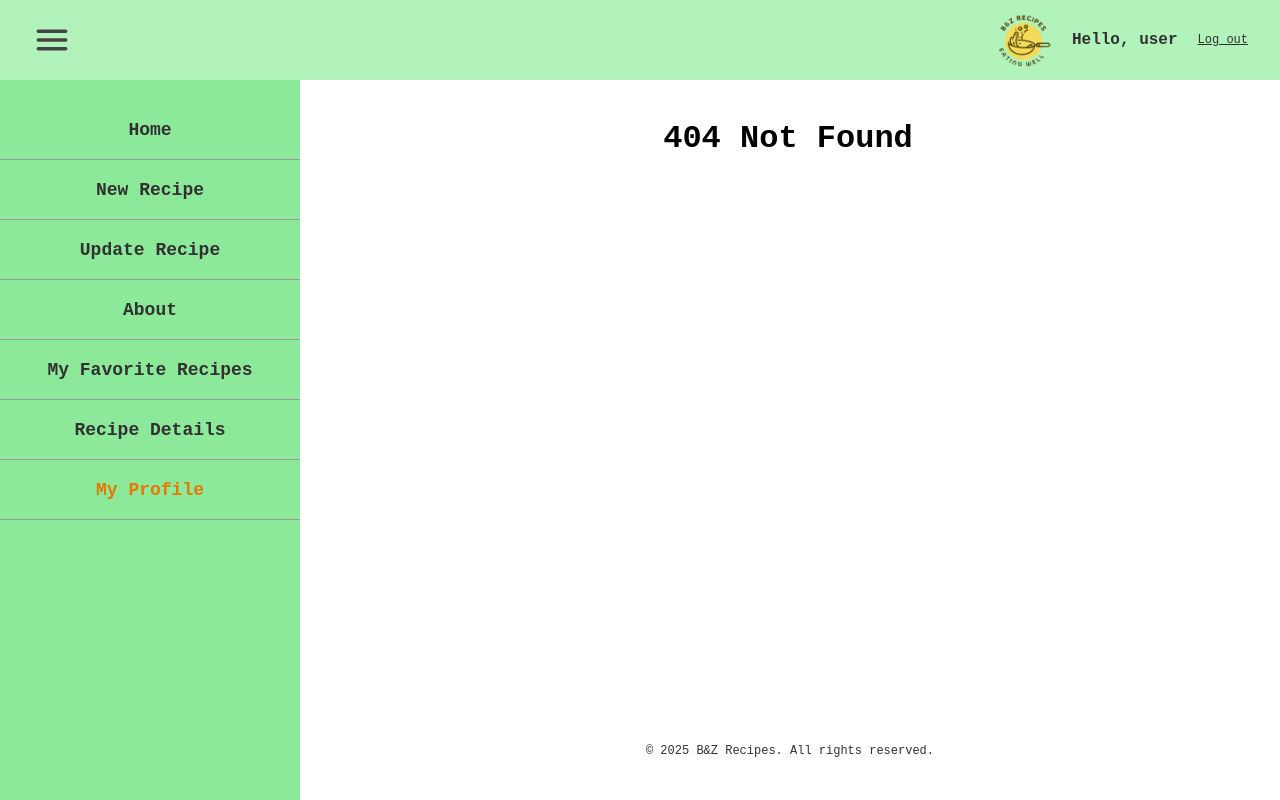
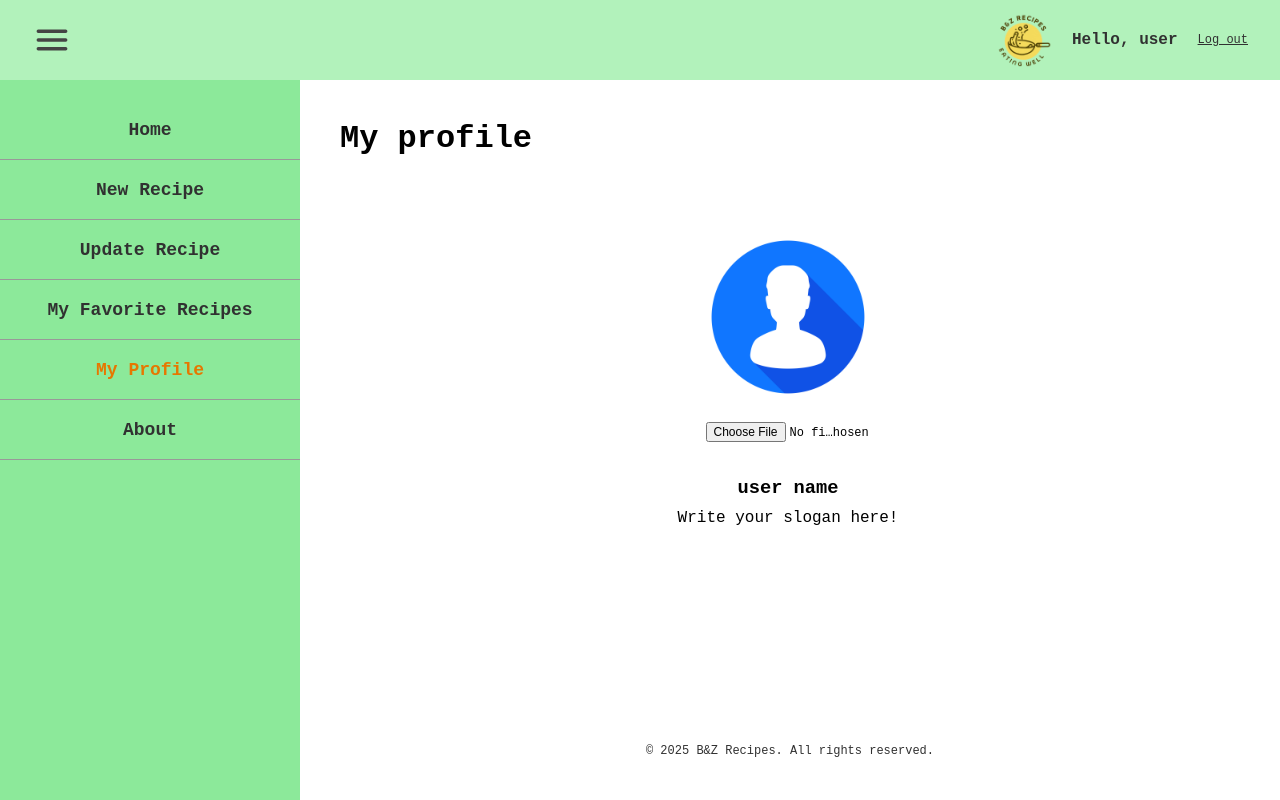
Before and after one commit to Baba-labab/recipe-mini-project, a React (Vite) app: page /profile in a window 1280 px wide. Before the commit this address had no page. Built offline with nearby package versions, Linux system fonts and the light colour scheme.

Commit message:
done the favorite page

```diff
--- a/src/App.jsx
+++ b/src/App.jsx
@@ -7,7 +7,8 @@ import AboutPage from "./pages/AboutPage";
 import CreateNewRecipe from "./pages/CreateNewRecipe";
 import UpdateRecipe from "./pages/UpdateRecipe";
 import ErrorPage from "./pages/ErrorPage";
-import FavoriteRecipe from "./pages/FavoriteRecipes";
+import FavoriteRecipes from "./pages/FavoriteRecipes";
+import Profile from "./pages/Profile";
 import { Routes, Route } from "react-router-dom";
 import recipeData from "./recipeList.json";
 import { useState } from "react";
@@ -35,6 +36,7 @@ function App() {
       })
     );
   }
+
   return (
     <div className="container">
       <NavBar />
@@ -48,6 +50,7 @@ function App() {
               data={recipeArr}
               onHandleDel={handleDelBtn}
               onHandleLike={handleLike}
+              onReset={() => setRecipeArr(recipeArr)}
             />
           }
         />
@@ -57,8 +60,17 @@ function App() {
         />
         <Route path="/new-recipe" element={<CreateNewRecipe />} />
         <Route path="/update-recipe" element={<UpdateRecipe />} />
-        <Route path="/favorites" element={<FavoriteRecipe />} />
+        <Route
+          path="/favorites"
+          element={
+            <FavoriteRecipes
+              data={recipeArr.filter((item) => item.liked)}
+              onHandleDel={handleDelBtn}
+            />
+          }
+        />
         <Route path="/about" element={<AboutPage />} />
+        <Route path="profile" element={<Profile />} />
         <Route path="*" element={<ErrorPage />} />
       </Routes>
 
--- a/src/components/Content.jsx
+++ b/src/components/Content.jsx
@@ -1,14 +1,12 @@
 import SingleRecipe from "./SingleRecipe";
 
-export default function Content({ data, onHandleDel, handleLike }) {
+export default function Content({ data, onHandleDel, handleLike, children }) {
   return (
     <div className="main-content">
-      {data && (
-        <h3 style={{ marginBottom: "20px" }}>You have {data.length} recipes</h3>
-      )}
+      {children}
       <ul className="recipe-list">
-        {data
-          ? data.map((recipe, index) => (
+        {data &&
+          data.map((recipe, index) => (
             <SingleRecipe
               key={recipe["id"]}
               recipe={recipe}
@@ -17,8 +15,7 @@ export default function Content({ data, onHandleDel, handleLike }) {
               index={index}
               handleLike={handleLike}
             />
-            ))
-          : `You haven't collected any recipes! `}
+          ))}
       </ul>
     </div>
   );
--- a/src/components/SideBar.jsx
+++ b/src/components/SideBar.jsx
@@ -30,27 +30,11 @@ export default function SideBar() {
         </NavLink>
 
         <NavLink
-          to="/about"
-          className={`side-bar-item ${({ isActive }) =>
-            isActive ? "active-link" : ""}`}
-        >
-          About
-        </NavLink>
-
-        <NavLink
           to="/favorites"
           className={`side-bar-item ${({ isActive }) =>
             isActive ? "active-link" : ""}`}
         >
           My Favorite Recipes
-        </NavLink>
-
-        <NavLink
-          to="/recipe-detail"
-          className={`side-bar-item ${({ isActive }) =>
-            isActive ? "active-link" : ""}`}
-        >
-          Recipe Details
         </NavLink>
 
         <NavLink
@@ -60,6 +44,14 @@ export default function SideBar() {
         >
           My Profile
         </NavLink>
+
+        <NavLink
+          to="/about"
+          className={`side-bar-item ${({ isActive }) =>
+            isActive ? "active-link" : ""}`}
+        >
+          About
+        </NavLink>
       </nav>
     </div>
   );
--- a/src/components/SingleRecipe.jsx
+++ b/src/components/SingleRecipe.jsx
@@ -12,7 +12,7 @@ export default function SingleRecipe({
 
   return (
     <li className="recipe-box">
-      <NavLink to={`/recipe-detail/${recipe.id}`}>
+      <NavLink to={`/recipe-detail/${id}`}>
         <div className="recipe-img">
           <img src={recipe["image"]} />
         </div>
--- a/src/index.css
+++ b/src/index.css
@@ -39,7 +39,7 @@ textarea {
   align-items: center;
   justify-content: space-between;
   padding: 0 2rem;
-  /* z-index: 1000; */
+  z-index: 1000;
 }
 
 .user {
@@ -138,11 +138,6 @@ textarea {
   gap: 80px;
 }
 
-/* h2 {
-  display: flex;
-  justify-content: center;
-} */
-
 .recipe-list {
   display: flex;
   flex-wrap: wrap;
@@ -163,26 +158,43 @@ textarea {
   padding: 5px;
   border: 1px #eee dashed;
   border-radius: 7px;
+  transition: all 0.3s;
+}
+
+.recipe-list .recipe-box {
+  height: 280px;
+  overflow: hidden;
+}
+
+.recipe-list .recipe-box:hover {
+  transform: translateY(-10px);
 }
 
 .recipe-detail {
-  width: 80%;
+  width: 60%;
   border: none;
   margin-top: -20px;
   align-self: center;
 }
 
+.recipe-img {
+  width: 100%;
+  height: 120px;
+  overflow: hidden;
+  border: 1px solid #e67700;
+  border-radius: 7px;
+}
+
 .recipe-box img {
   width: 100%;
   border-radius: 7px;
-  border: 1px solid #e67700;
 }
 
 .recipe-detail img {
   border: none;
 }
 
-.recipe-box .recipe-text {
+.recipe-text {
   margin: 10px 0;
   width: 100%;
   display: flex;
--- a/src/pages/FavoriteRecipes.jsx
+++ b/src/pages/FavoriteRecipes.jsx
@@ -1,8 +1,17 @@
+import Content from "../components/Content";
 
-function FavoriteRecipes() {
+function FavoriteRecipes({ data, onHandleDel }) {
+  console.log(data);
+
   return (
-    <div>FavoriteRecipes</div>
-  )
+    <Content data={data} onHandleDel={onHandleDel}>
+      <h2 style={{ marginBottom: "20px" }}>
+        {data.length
+          ? `You have ${data.length} favorite recipes`
+          : `You don't have favorite recipes!`}
+      </h2>
+    </Content>
+  );
 }
 
-export default FavoriteRecipes
+export default FavoriteRecipes;
--- a/src/pages/HomePage.jsx
+++ b/src/pages/HomePage.jsx
@@ -1,11 +1,18 @@
 import Content from "../components/Content";
 import { useEffect } from "react";
 
-export default function HomePage({ data, onHandleDel, onHandleLike }) {
+export default function HomePage({ data, onHandleDel, onHandleLike, onReset }) {
   useEffect(() => {
     window.scrollTo(0, 0);
-  }, []);
+    onReset();
+  }, [onReset]);
   return (
-    <Content data={data} onHandleDel={onHandleDel} handleLike={onHandleLike} />
+    <Content data={data} onHandleDel={onHandleDel} handleLike={onHandleLike}>
+      <h2 style={{ marginBottom: "20px" }}>
+        {data.length
+          ? `You have ${data.length} recipes`
+          : `You haven't collected any recipes! `}
+      </h2>
+    </Content>
   );
 }
--- /dev/null
+++ b/src/pages/Profile.jsx
@@ -0,0 +1,34 @@
+export default function Profile() {
+  return (
+    <div className="main-content" style={{ height: "68vh" }}>
+      <h1>My profile</h1>
+      <div
+        style={{
+          display: "flex",
+          flexDirection: "column",
+          alignContent: "center",
+          alignItems: "center",
+          gap: "40px",
+          marginTop: "60px",
+        }}
+      >
+        <img src="/image/profile.jpg" alt="profile" width={200} height={200} />
+        <div width={200} style={{ display: "flex", alignItems: "center" }}>
+          <input
+            type="file"
+            style={{
+              alignSelf: "center",
+              fontSize: "12px",
+              width: "165px",
+              marginTop: "-50px",
+            }}
+          />
+        </div>
+        <div className="recipe-text" style={{ marginTop: "-20px" }}>
+          <h3>user name</h3>
+          <p>Write your slogan here!</p>
+        </div>
+      </div>
+    </div>
+  );
+}
--- a/src/pages/RecipeDetailPage.jsx
+++ b/src/pages/RecipeDetailPage.jsx
@@ -15,8 +15,8 @@ function RecipeDetailPage({ data }) {
 
   return (
     <div className="main-content">
+      <h2 style={{ marginBottom: "100px" }}>Recipe Details</h2>
       <div className="single-content">
-        <h2>Recipe Details</h2>
         <div className="recipe-box recipe-detail">
           <img src={singleRecipe.image} alt={singleRecipe.name} />
           <h3 style={{ marginBottom: "10px" }}>{singleRecipe.name}</h3>
```
Also changed, not shown: public/image/profile.jpg (added). Lines whose indentation alone changed are shown as unchanged.
